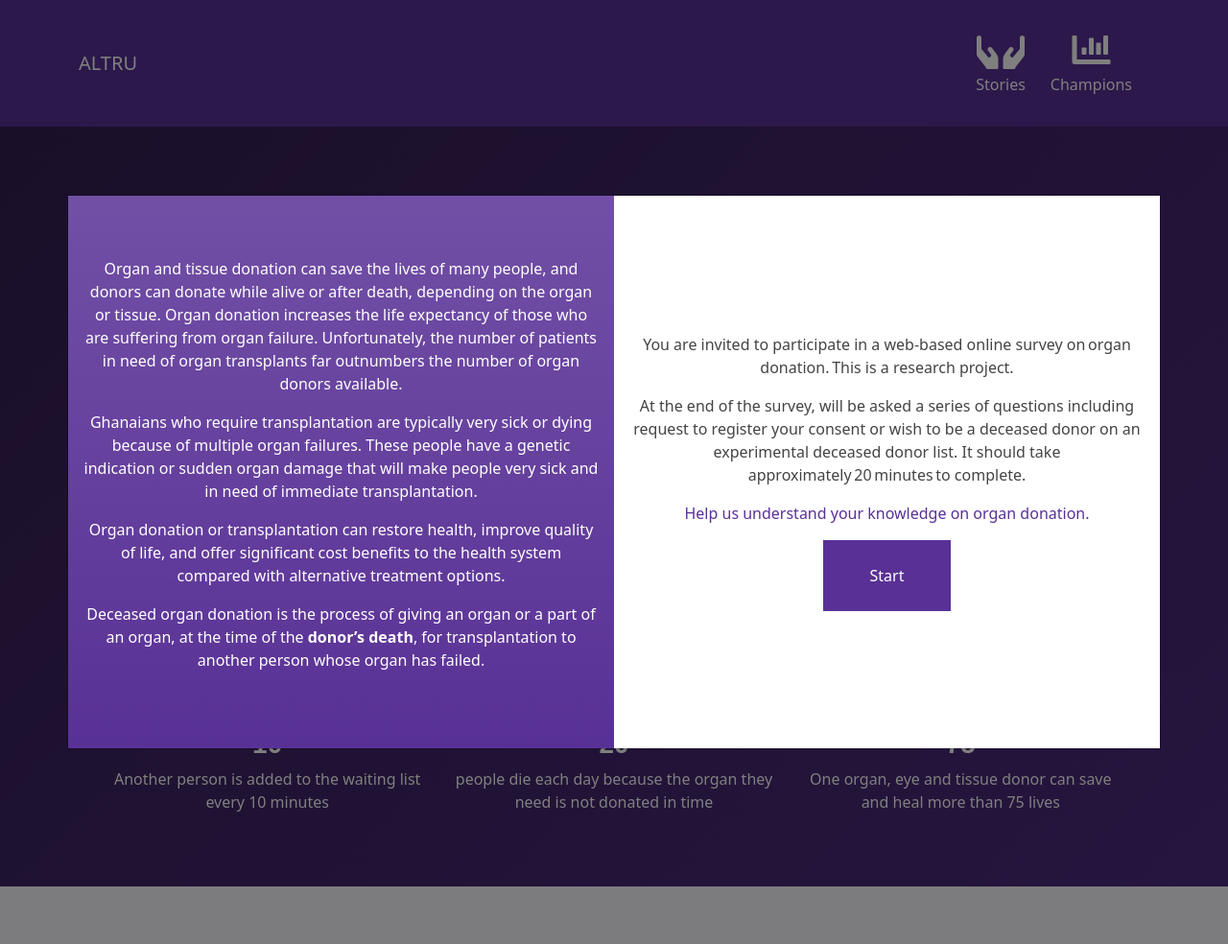
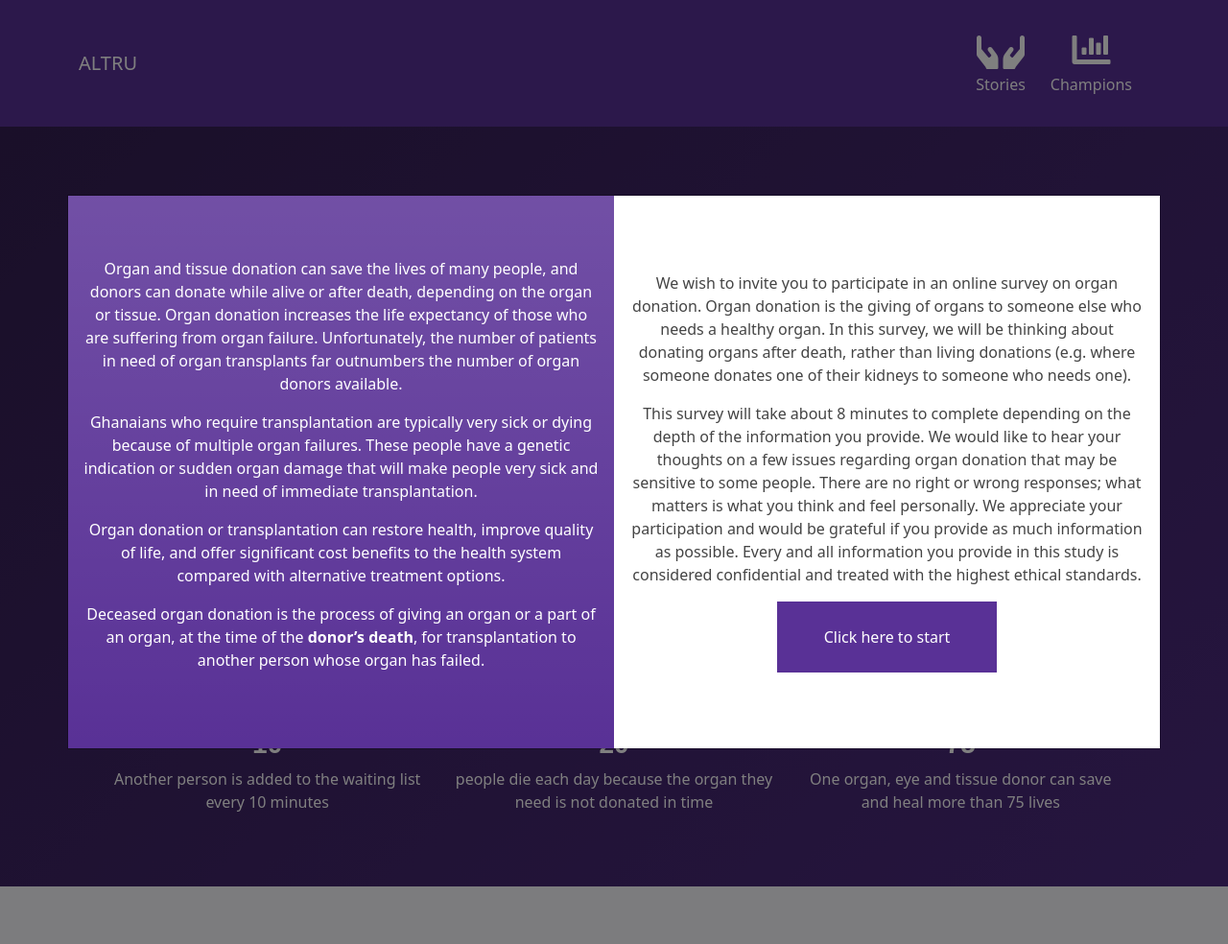
Before and after one commit to yinjames/Altru, a Django app: page / in a window 1280 px wide. Shown: the whole page at 96% size. Run offline with Django 3.2, Linux system fonts and the light colour scheme; some libraries are stand-ins or nearby versions.

Commit message:
modal captions updated

```diff
--- a/config/settings.py
+++ b/config/settings.py
@@ -15,7 +15,7 @@ BASE_DIR = Path(__file__).resolve().parent.parent
 SECRET_KEY = 'django-insecure-^+3t04k=&1)i93m1erk2rv#5f+8a@_@z#7h!pjt86z#_qr+buo'
 
 # SECURITY WARNING: don't run with debug turned on in production!
-DEBUG = False
+DEBUG = True
 
 ALLOWED_HOSTS = ['*']
 
@@ -50,7 +50,7 @@ INSTALLED_APPS = [
     'whitenoise',
 
 ]
-SITE_ID = 2
+SITE_ID = 1
 
 SOCIALACCOUNT_PROVIDERS = {
     'google': {
--- a/static/js/quiz.js
+++ b/static/js/quiz.js
@@ -120,7 +120,8 @@ var nextQuestion = function () {
                       </div>
                       <!-- END -->
                       <div class="row mt-3 g-2 px-auto">
-                      <p>Will You give consent to donate your organs after death?</p>
+                      <p>Has seeing any of these facts and myths made you feel any differently about organ
+                      donation, and are you willing to give consent to donate your organs after death?</p>
                       <a href="${consent_url}" class="btn btn-outline-primary mt-3 consent">Yes</a>
                       <a href="/donor/stories/" class="btn btn-outline-primary mt-3">No</a>
                       </div>
--- a/templates/base.html
+++ b/templates/base.html
@@ -58,7 +58,7 @@
   <div class="modal-dialog  modal-dialog-centered rounded-3">
     <div class="modal-content">
       <div class="modal-header">
-        <h5 class="modal-title" id="">What informed your decision to support deceased organ donation?</h5>
+        <h5 class="modal-title" id="">Why would you consider donating organs after death?</h5>
         <button type="button" class="btn-close" data-bs-dismiss="modal" aria-label="Close"></button>
       </div>
       <form action="{%url 'donor:consent_msg' %}" method="POST">
@@ -87,7 +87,7 @@
 <div class="modal-dialog  modal-dialog-centered rounded-3">
   <div class="modal-content">
     <div class="modal-header">
-      <h5 class="modal-title" id="">What is/are your reason(s) for not supporting deceased organ donation?</h5>
+      <h5 class="modal-title" id="">What makes you not want to donate your organs after death?</h5>
       <button type="button" class="btn-close" data-bs-dismiss="modal" aria-label="Close"></button>
     </div>
     <form action="{%url 'donor:no_consent_msg' %}" method="POST">
--- a/templates/home.html
+++ b/templates/home.html
@@ -264,7 +264,8 @@
                                 life expectancy of those who are suffering from organ failure. Unfortunately, the number
                                 of patients in need of organ transplants far outnumbers the number of organ donors
                                 available.</p>
-                            <p>Ghanaians who require transplantation are typically very sick or dying because of multiple
+                            <p>Ghanaians who require transplantation are typically very sick or dying because of
+                                multiple
                                 organ failures. These people have a
                                 genetic indication or sudden organ damage that will make people very sick and in need of
                                 immediate transplantation.</p>
@@ -280,17 +281,22 @@
 
                     <div class="col-md-6 col-ms-12  py-5 d-flex justify-content-center">
                         <section class="align-self-center text-center p-3">
-                            <p>You are invited to participate in a web-based online survey on organ donation. This is a
-                                research project.</p>
-                            <p>At the end of the survey, will be asked a series of questions including request to
-                                register your consent or wish to be a deceased donor on an experimental deceased donor
-                                list. It should take approximately 20 minutes to
-                                complete.</p>
-                            <p class="text-primary">Help us understand your knowledge on organ donation.</p>
-
+                            <p>We wish to invite you to participate in an online survey on organ donation.
+                                Organ donation is the giving of organs to someone else who
+                                needs a healthy organ. In this survey, we will be thinking about donating
+                                organs after death, rather than living donations (e.g. where someone
+                                donates one of their kidneys to someone who needs one).
+                            </p>
+                            <p>This survey will take about 8 minutes to complete depending on the depth of the
+                                information you provide. We would like to hear your thoughts on a few issues regarding
+                                organ donation that may be sensitive to some people. There are no right or wrong
+                                responses; what matters is what you think and feel personally. We appreciate your
+                                participation and would be grateful if you provide as much information as possible.
+                                Every and all information you provide in this study is considered confidential and
+                                treated with the highest ethical standards.</p>
 
                             <a href="{%url 'donor:survey_knowledge'%}"
-                                class="btn btn-primary align-self-center mx-auto py-4 px-5">Start</a>
+                                class="btn btn-primary align-self-center mx-auto py-4 px-5">Click here to start</a>
                         </section>
 
 
```
Also changed, not shown: donor/templates/donor/donor_knowledge.html (+5 -18 lines).
